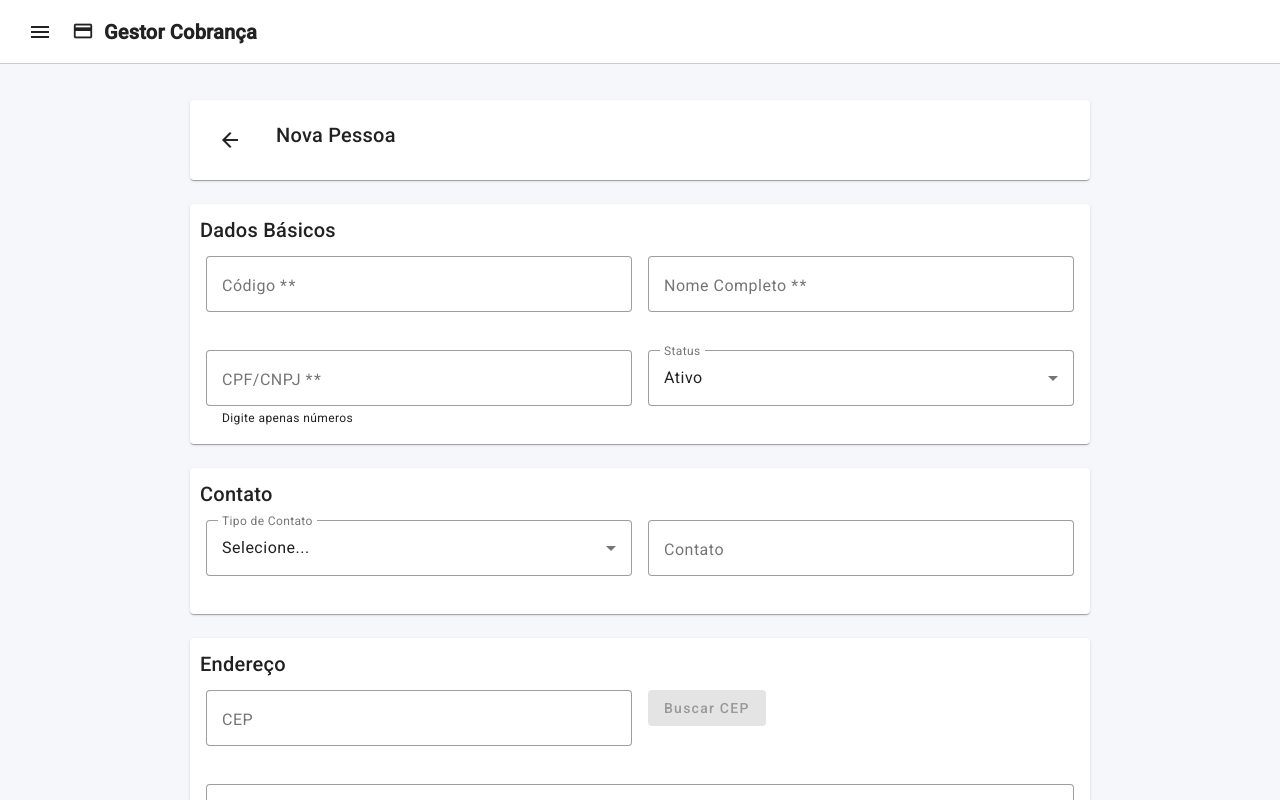
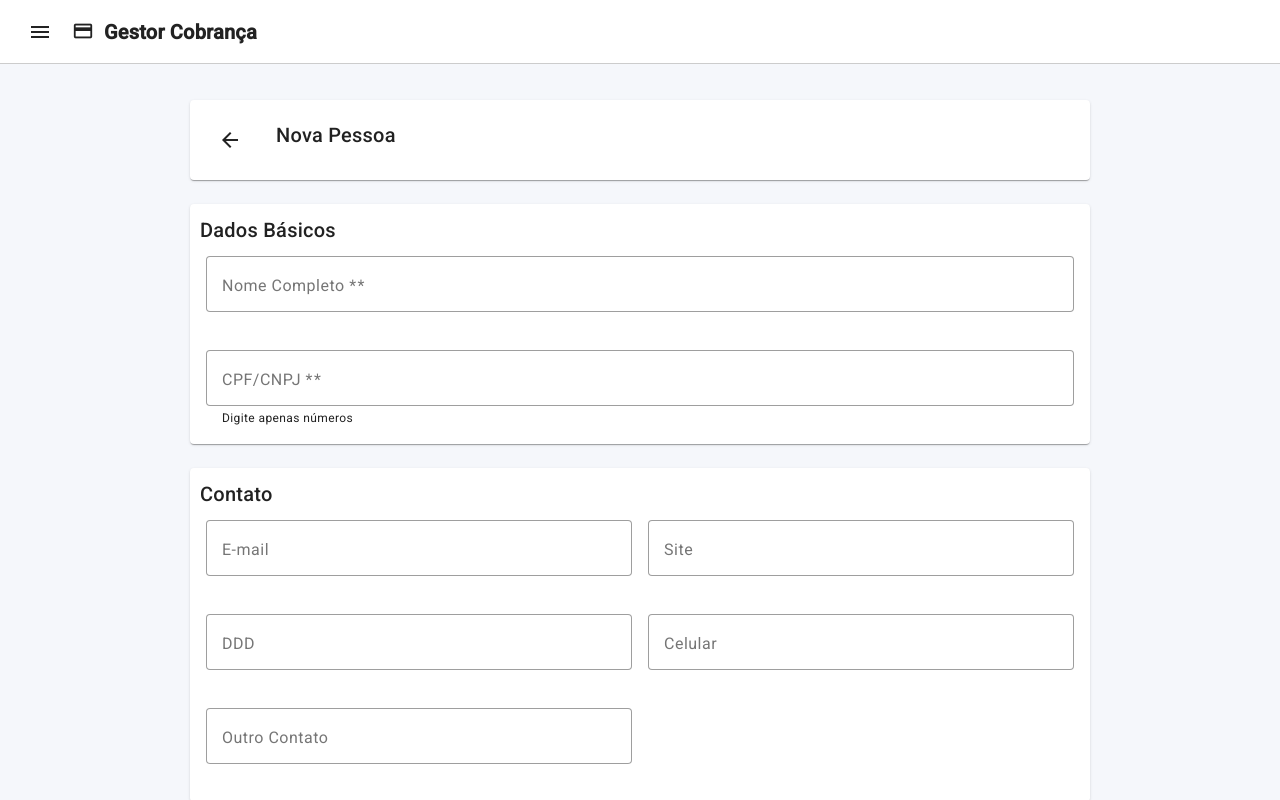
Before and after one commit to Erivelto/gestor-cobranca-angular-pwa, an Angular app: page /pessoas/nova in a window 1280 px wide. Built offline with nearby package versions, Linux system fonts and the light colour scheme.

Commit message:
feat: Atualizar telas de cadastro e edição de pessoa conforme novos campos do modelo

```diff
--- a/src/app/components/pessoas/edit/pessoa-edit.component.ts
+++ b/src/app/components/pessoas/edit/pessoa-edit.component.ts
@@ -13,7 +13,7 @@ import { Pessoa, PessoaContato, PessoaEndereco } from '../../../models/api.model
 export class PessoaEditComponent implements OnInit {
   pessoaId: string | null = null;
   pessoa: Pessoa = {
-    codigo: '',
+    codigo: 0,
     nome: '',
     documento: '',
     status: 1
@@ -23,11 +23,18 @@ export class PessoaEditComponent implements OnInit {
   enderecos: PessoaEndereco[] = [];
 
   novoContato: PessoaContato = {
-    tipo: 0,
+    codigo: 0,
+    codigopesssoa: 0,
+    email: '',
+    site: '',
+    ddd: '',
+    celular: '',
     contato: ''
   };
 
   novoEndereco: PessoaEndereco = {
+    codigo: 0,
+    codigopessoa: 0,
     cep: '',
     logradouro: '',
     numero: '',
@@ -113,7 +120,7 @@ export class PessoaEditComponent implements OnInit {
     }
 
     this.loading = true;
-    this.pessoaService.updatePessoa(this.pessoa.id!, this.pessoa).subscribe({
+    this.pessoaService.updatePessoa(this.pessoa.codigo, this.pessoa).subscribe({
       next: () => {
         this.success = 'Cliente atualizado com sucesso!';
         this.loading = false;
@@ -134,7 +141,7 @@ export class PessoaEditComponent implements OnInit {
       return;
     }
 
-    this.novoContato.pessoaId = this.pessoa.id;
+    this.novoContato.codigopesssoa = this.pessoa.codigo;
     this.pessoaService.createContato(this.novoContato).subscribe({
       next: (contato) => {
         this.contatos.push(contato);
@@ -156,7 +163,7 @@ export class PessoaEditComponent implements OnInit {
   }
 
   saveContato(contato: PessoaContato): void {
-    this.pessoaService.updateContato(contato.id!, contato).subscribe({
+    this.pessoaService.updateContato(contato.codigo, contato).subscribe({
       next: () => {
         this.editingContato = null;
         this.success = 'Contato atualizado com sucesso!';
@@ -170,9 +177,9 @@ export class PessoaEditComponent implements OnInit {
     });
   }
 
-  deleteContato(id: number, index: number): void {
+  deleteContato(codigo: number, index: number): void {
     if (confirm('Deseja realmente excluir este contato?')) {
-      this.pessoaService.deleteContato(id).subscribe({
+      this.pessoaService.deleteContato(codigo).subscribe({
         next: () => {
           this.contatos.splice(index, 1);
           this.success = 'Contato excluído com sucesso!';
@@ -193,7 +200,7 @@ export class PessoaEditComponent implements OnInit {
       return;
     }
 
-    this.novoEndereco.pessoaId = this.pessoa.id;
+    this.novoEndereco.codigopessoa = this.pessoa.codigo;
     this.pessoaService.createEndereco(this.novoEndereco).subscribe({
       next: (endereco) => {
         this.enderecos.push(endereco);
@@ -215,7 +222,7 @@ export class PessoaEditComponent implements OnInit {
   }
 
   saveEndereco(endereco: PessoaEndereco): void {
-    this.pessoaService.updateEndereco(endereco.id!, endereco).subscribe({
+    this.pessoaService.updateEndereco(endereco.codigo, endereco).subscribe({
       next: () => {
         this.editingEndereco = null;
         this.success = 'Endereço atualizado com sucesso!';
@@ -229,9 +236,9 @@ export class PessoaEditComponent implements OnInit {
     });
   }
 
-  deleteEndereco(id: number, index: number): void {
+  deleteEndereco(codigo: number, index: number): void {
     if (confirm('Deseja realmente excluir este endereço?')) {
-      this.pessoaService.deleteEndereco(id).subscribe({
+      this.pessoaService.deleteEndereco(codigo).subscribe({
         next: () => {
           this.enderecos.splice(index, 1);
           this.success = 'Endereço excluído com sucesso!';
@@ -274,9 +281,8 @@ export class PessoaEditComponent implements OnInit {
   }
 
   getTipoContatoText(tipo?: number): string {
-    if (!tipo) return 'Não informado';
-    const tipos = ['', 'Celular', 'Telefone', 'E-mail', 'WhatsApp'];
-    return tipos[tipo] || 'Não informado';
+    // Método removido - não mais necessário com nova estrutura
+    return '';
   }
 
   // === VALIDAÇÕES ===
@@ -290,8 +296,8 @@ export class PessoaEditComponent implements OnInit {
   }
 
   validateContato(): boolean {
-    if (!this.novoContato.contato || this.novoContato.tipo === 0) {
-      this.error = 'Por favor, preencha o tipo e o contato';
+    if (!this.novoContato.contato && !this.novoContato.email && !this.novoContato.celular) {
+      this.error = 'Por favor, preencha pelo menos um campo de contato';
       this.clearMessages();
       return false;
     }
@@ -310,13 +316,20 @@ export class PessoaEditComponent implements OnInit {
   // === RESET E LIMPEZA ===
   resetNovoContato(): void {
     this.novoContato = {
-      tipo: 0,
+      codigo: 0,
+      codigopesssoa: 0,
+      email: '',
+      site: '',
+      ddd: '',
+      celular: '',
       contato: ''
     };
   }
 
   resetNovoEndereco(): void {
     this.novoEndereco = {
+      codigo: 0,
+      codigopessoa: 0,
       cep: '',
       logradouro: '',
       numero: '',
--- a/src/app/components/pessoas/form/pessoa-form.component.html
+++ b/src/app/components/pessoas/form/pessoa-form.component.html
@@ -24,18 +24,6 @@
       <mat-card-title>Dados Básicos</mat-card-title>
       <mat-card-content>
         <div class="form-row">
-          <mat-form-field appearance="outline" class="form-group">
-            <mat-label>Código *</mat-label>
-            <input
-              matInput
-              type="text"
-              name="codigo"
-              [(ngModel)]="pessoa.codigo"
-              placeholder="Ex: PES001"
-              required
-              [disabled]="loading"
-            />
-          </mat-form-field>
 
           <mat-form-field appearance="outline" class="form-group">
             <mat-label>Nome Completo *</mat-label>
@@ -65,18 +53,6 @@
             />
             <mat-hint>Digite apenas números</mat-hint>
           </mat-form-field>
-
-          <mat-form-field appearance="outline" class="form-group">
-            <mat-label>Status</mat-label>
-            <mat-select
-              name="status"
-              [(ngModel)]="pessoa.status"
-              [disabled]="loading"
-            >
-              <mat-option [value]="1">Ativo</mat-option>
-              <mat-option [value]="0">Inativo</mat-option>
-            </mat-select>
-          </mat-form-field>
         </div>
       </mat-card-content>
     </mat-card>
@@ -87,28 +63,64 @@
       <mat-card-content>
         <div class="form-row">
           <mat-form-field appearance="outline" class="form-group">
-            <mat-label>Tipo de Contato</mat-label>
-            <mat-select
-              name="tipoContato"
-              [(ngModel)]="contato.tipo"
+            <mat-label>E-mail</mat-label>
+            <input
+              matInput
+              type="email"
+              name="email"
+              [(ngModel)]="contato.email"
+              placeholder="email@exemplo.com"
               [disabled]="loading"
-            >
-              <mat-option [value]="0">Selecione...</mat-option>
-              <mat-option [value]="1">Celular</mat-option>
-              <mat-option [value]="2">Telefone</mat-option>
-              <mat-option [value]="3">E-mail</mat-option>
-              <mat-option [value]="4">WhatsApp</mat-option>
-            </mat-select>
+            />
           </mat-form-field>
 
           <mat-form-field appearance="outline" class="form-group">
-            <mat-label>Contato</mat-label>
+            <mat-label>Site</mat-label>
+            <input
+              matInput
+              type="text"
+              name="site"
+              [(ngModel)]="contato.site"
+              placeholder="www.exemplo.com"
+              [disabled]="loading"
+            />
+          </mat-form-field>
+        </div>
+
+        <div class="form-row">
+          <mat-form-field appearance="outline" class="form-group">
+            <mat-label>DDD</mat-label>
+            <input
+              matInput
+              type="text"
+              name="ddd"
+              [(ngModel)]="contato.ddd"
+              placeholder="11"
+              maxlength="2"
+              [disabled]="loading"
+            />
+          </mat-form-field>
+
+          <mat-form-field appearance="outline" class="form-group">
+            <mat-label>Celular</mat-label>
+            <input
+              matInput
+              type="text"
+              name="celular"
+              [(ngModel)]="contato.celular"
+              placeholder="91234-5678"
+              [disabled]="loading"
+            />
+          </mat-form-field>
+
+          <mat-form-field appearance="outline" class="form-group">
+            <mat-label>Outro Contato</mat-label>
             <input
               matInput
               type="text"
               name="contato"
               [(ngModel)]="contato.contato"
-              placeholder="Digite o contato"
+              placeholder="Telefone fixo, WhatsApp, etc."
               [disabled]="loading"
             />
           </mat-form-field>
--- a/src/app/components/pessoas/form/pessoa-form.component.ts
+++ b/src/app/components/pessoas/form/pessoa-form.component.ts
@@ -12,18 +12,25 @@ import { Pessoa, PessoaContato, PessoaEndereco } from '../../../models/api.model
 })
 export class PessoaFormComponent implements OnInit {
   pessoa: Pessoa = {
-    codigo: '',
+    codigo: 0,
     nome: '',
     documento: '',
     status: 1
   };
 
   contato: PessoaContato = {
-    tipo: 0,
+    codigo: 0,
+    codigopesssoa: 0,
+    email: '',
+    site: '',
+    ddd: '',
+    celular: '',
     contato: ''
   };
 
   endereco: PessoaEndereco = {
+    codigo: 0,
+    codigopessoa: 0,
     cep: '',
     logradouro: '',
     numero: '',
@@ -115,14 +122,14 @@ export class PessoaFormComponent implements OnInit {
     this.pessoaService.createPessoa(this.pessoa).subscribe({
       next: (pessoaCriada) => {
         // Criar contato se preenchido
-        if (this.contato.contato) {
-          this.contato.pessoaId = pessoaCriada.id;
+        if (this.contato.contato || this.contato.email || this.contato.celular) {
+          this.contato.codigopesssoa = pessoaCriada.codigo;
           this.pessoaService.createContato(this.contato).subscribe();
         }
 
         // Criar endereço se preenchido
         if (this.endereco.cep) {
-          this.endereco.pessoaId = pessoaCriada.id;
+          this.endereco.codigopessoa = pessoaCriada.codigo;
           this.pessoaService.createEndereco(this.endereco).subscribe();
         }
 
@@ -142,7 +149,7 @@ export class PessoaFormComponent implements OnInit {
   }
 
   updatePessoa(): void {
-    this.pessoaService.updatePessoa(this.pessoa.id!, this.pessoa).subscribe({
+    this.pessoaService.updatePessoa(this.pessoa.codigo, this.pessoa).subscribe({
       next: () => {
         this.success = 'Cliente atualizado com sucesso!';
         this.loading = false;
```
Also changed, not shown: src/app/models/api.models.ts (+11 -9 lines).
